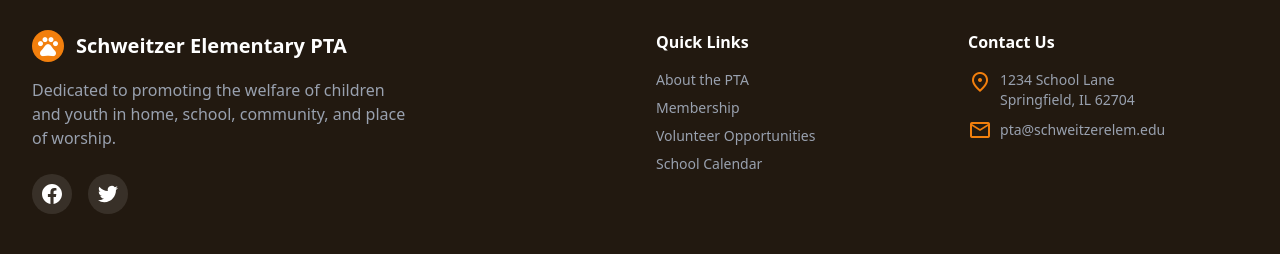
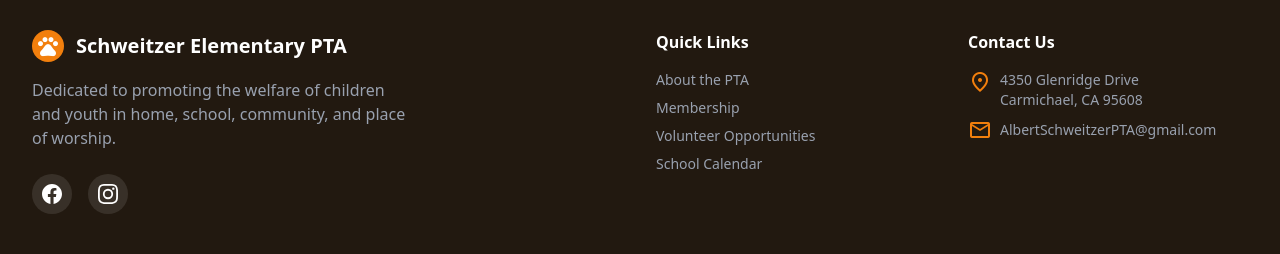
Before and after one commit to craigm26/SchweitzerPTA, a Next.js app: page / in a window 1280 px wide. Shown: the part 1876-2130 px from the top of the page. Built offline with nearby package versions, Linux system fonts and the light colour scheme.

Commit message:
feat: Add real social media links to footer
- Facebook: https://www.facebook.com/schweitzer.elementary/
- Instagram: https://www.instagram.com/schweitzer_elementary/
- Replace Twitter with Instagram icon

```diff
--- a/src/components/Footer.tsx
+++ b/src/components/Footer.tsx
@@ -14,13 +14,13 @@
               Dedicated to promoting the welfare of children and youth in home, school, community, and place of worship.
             </p>
             <div className="flex gap-4">
-              <a href="#" className="w-10 h-10 rounded-full bg-white/10 flex items-center justify-center hover:bg-primary transition-colors">
+              <a href="https://www.facebook.com/schweitzer.elementary/" target="_blank" rel="noopener noreferrer" className="w-10 h-10 rounded-full bg-white/10 flex items-center justify-center hover:bg-primary transition-colors">
                 <span className="sr-only">Facebook</span>
                 <svg className="h-5 w-5 fill-current" viewBox="0 0 24 24"><path d="M24 12.073c0-6.627-5.373-12-12-12s-12 5.373-12 12c0 5.99 4.388 10.954 10.125 11.854v-8.385H7.078v-3.47h3.047V9.43c0-3.007 1.792-4.669 4.533-4.669 1.312 0 2.686.235 2.686.235v2.953H15.83c-1.491 0-1.956.925-1.956 1.874v2.25h3.328l-.532 3.47h-2.796v8.385C19.612 23.027 24 18.062 24 12.073z"></path></svg>
               </a>
-              <a href="#" className="w-10 h-10 rounded-full bg-white/10 flex items-center justify-center hover:bg-primary transition-colors">
-                <span className="sr-only">Twitter</span>
-                <svg className="h-5 w-5 fill-current" viewBox="0 0 24 24"><path d="M23.953 4.57a10 10 0 01-2.825.775 4.958 4.958 0 002.163-2.723c-.951.555-2.005.959-3.127 1.184a4.92 4.92 0 00-8.384 4.482C7.69 8.095 4.067 6.13 1.64 3.162a4.822 4.822 0 00-.666 2.475c0 1.71.87 3.213 2.188 4.096a4.904 4.904 0 01-2.228-.616v.06a4.923 4.923 0 003.946 4.84 4.996 4.996 0 01-2.212.085 4.936 4.936 0 004.604 3.417 9.867 9.867 0 01-6.102 2.105c-.39 0-.779-.023-1.17-.067a13.995 13.995 0 007.557 2.209c9.053 0 13.998-7.496 13.998-13.985 0-.21 0-.42-.015-.63A9.935 9.935 0 0024 4.59z"></path></svg>
+              <a href="https://www.instagram.com/schweitzer_elementary/" target="_blank" rel="noopener noreferrer" className="w-10 h-10 rounded-full bg-white/10 flex items-center justify-center hover:bg-primary transition-colors">
+                <span className="sr-only">Instagram</span>
+                <svg className="h-5 w-5 fill-current" viewBox="0 0 24 24"><path d="M12 2.163c3.204 0 3.584.012 4.85.07 3.252.148 4.771 1.691 4.919 4.919.058 1.265.069 1.645.069 4.849 0 3.205-.012 3.584-.069 4.849-.149 3.225-1.664 4.771-4.919 4.919-1.266.058-1.644.07-4.85.07-3.204 0-3.584-.012-4.849-.07-3.26-.149-4.771-1.699-4.919-4.92-.058-1.265-.07-1.644-.07-4.849 0-3.204.013-3.583.07-4.849.149-3.227 1.664-4.771 4.919-4.919 1.266-.057 1.645-.069 4.849-.069zM12 0C8.741 0 8.333.014 7.053.072 2.695.272.273 2.69.073 7.052.014 8.333 0 8.741 0 12c0 3.259.014 3.668.072 4.948.2 4.358 2.618 6.78 6.98 6.98C8.333 23.986 8.741 24 12 24c3.259 0 3.668-.014 4.948-.072 4.354-.2 6.782-2.618 6.979-6.98.059-1.28.073-1.689.073-4.948 0-3.259-.014-3.667-.072-4.947-.196-4.354-2.617-6.78-6.979-6.98C15.668.014 15.259 0 12 0zm0 5.838a6.162 6.162 0 100 12.324 6.162 6.162 0 000-12.324zM12 16a4 4 0 110-8 4 4 0 010 8zm6.406-11.845a1.44 1.44 0 100 2.881 1.44 1.44 0 000-2.881z"></path></svg>
               </a>
             </div>
           </div>
@@ -38,11 +38,11 @@
             <ul className="space-y-2 text-sm text-gray-400">
               <li className="flex items-start gap-2">
                 <span className="material-symbols-outlined text-primary text-lg">location_on</span>
-                <span>1234 School Lane<br />Springfield, IL 62704</span>
+                <span>4350 Glenridge Drive <br /> Carmichael, CA 95608</span>
               </li>
               <li className="flex items-center gap-2">
                 <span className="material-symbols-outlined text-primary text-lg">mail</span>
-                <span>pta@schweitzerelem.edu</span>
+                <span>AlbertSchweitzerPTA@gmail.com</span>
               </li>
             </ul>
           </div>
```
